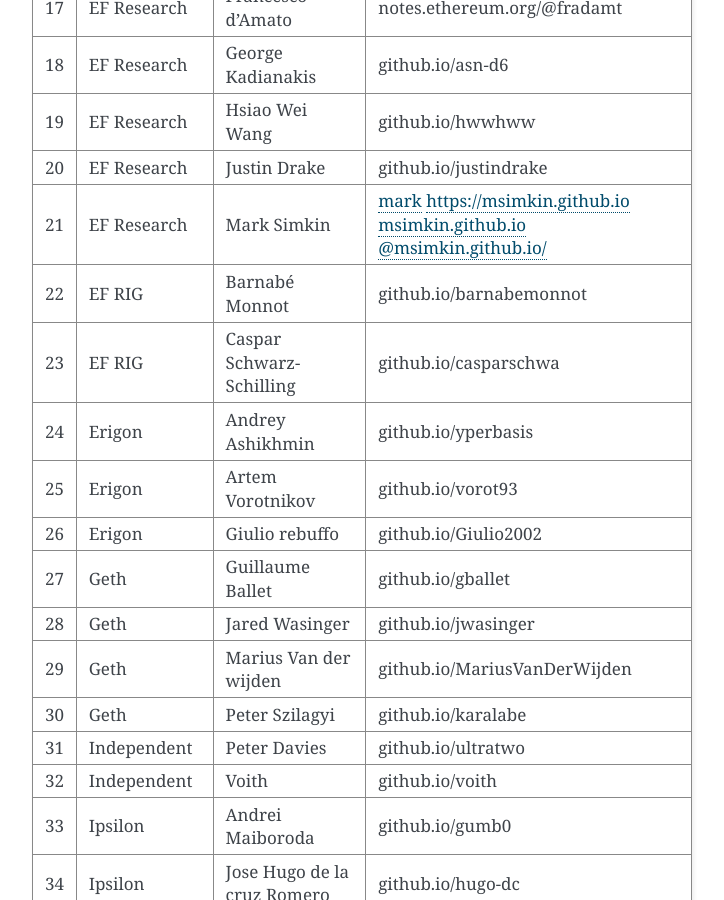
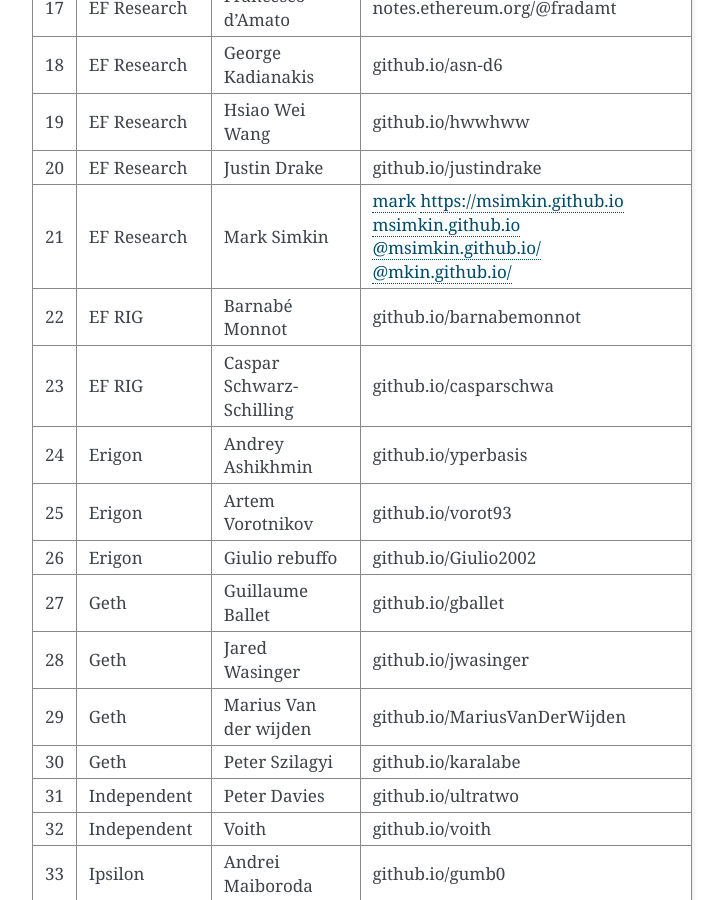
Before and after one commit to protocolguild/documentation, a Sphinx documentation site: the page built from docs/9-membership.md, in a window 1280 px wide and 900 px high, scrolled down 1017 px. Shown: the whole window, without its empty margins (388-1112 px from the left). Built offline with Sphinx 7.4.7, drawn with Linux system fonts in a browser that asks for light colours.

Commit message:
Update 9-membership.md

```diff
--- a/docs/9-membership.md
+++ b/docs/9-membership.md
@@ -25,7 +25,7 @@
 | 18 | EF Research | George Kadianakis | github.io/asn-d6 |
 | 19 | EF Research | Hsiao Wei Wang | github.io/hwwhww |
 | 20 | EF Research | Justin Drake | github.io/justindrake |
-| 21 | EF Research | Mark Simkin | [mark](msimkin.github.io/) [https://msimkin.github.io](msimkin.github.io/) [msimkin.github.io](msimkin.github.io/ ) [@msimkin.github.io/](msimkin.github.io/) |
+| 21 | EF Research | Mark Simkin | [mark](msimkin.github.io/) [https://msimkin.github.io](msimkin.github.io/) [msimkin.github.io](msimkin.github.io/ ) [@msimkin.github.io/](msimkin.github.io/) [@mkin.github.io/](https://msimkin.github.io/) |
 | 22 | EF RIG | Barnabé Monnot | github.io/barnabemonnot |
 | 23 | EF RIG | Caspar Schwarz-Schilling | github.io/casparschwa |
 | 24 | Erigon | Andrey Ashikhmin | github.io/yperbasis |
```
